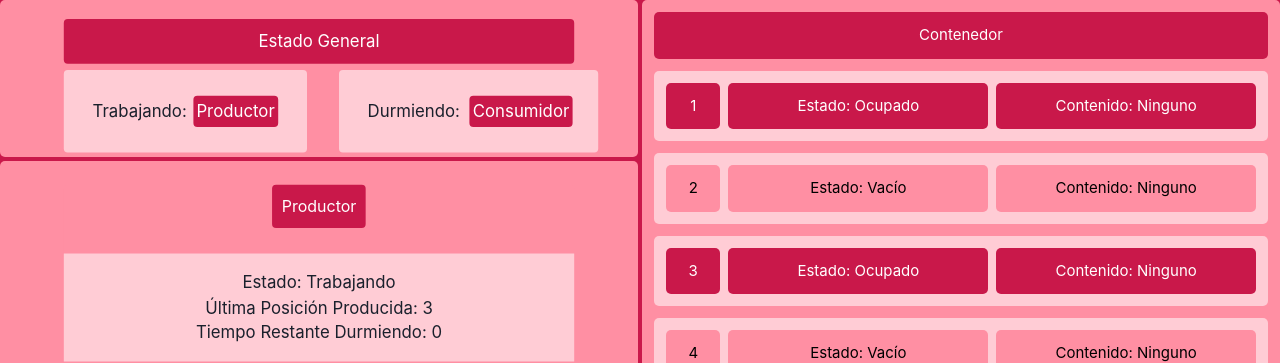
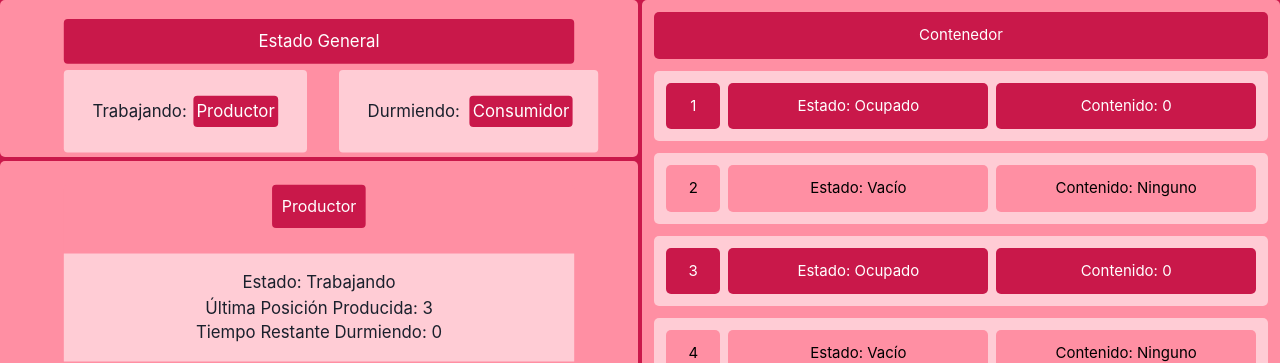
Before and after one commit to Alan-Rodz/SemSOTarea12, a Next.js app: page / in a window 1280 px wide. Shown: the top 363 px of the page. Built offline with nearby package versions, Linux system fonts and the light colour scheme.

Commit message:
fix 0 === undefined issue

```diff
--- a/component/Entrada.tsx
+++ b/component/Entrada.tsx
@@ -9,7 +9,6 @@ export const Entrada: React.FC<Props> = ({ entrada, indice }) => {
   // --- State --------------------------------------------------------------------
   const colorEntrada = entrada.estado === 'Vacío' ? GLOBAL_COLOR : GLOBAL_SECONDARY_COLOR;
   const colorTexto = entrada.estado === 'Vacío' ? 'black' : 'white';
-
   // --- UI -----------------------------------------------------------------------
   return (
     <>
@@ -53,7 +52,7 @@ export const Entrada: React.FC<Props> = ({ entrada, indice }) => {
             color={colorTexto}
           >
             <Center>
-              {`Contenido: ${entrada.contenido ? entrada.contenido : 'Ninguno'}`}
+              {`Contenido: ${entrada.contenido || entrada.contenido === 0 ? entrada.contenido : 'Ninguno'}`}
             </Center>
           </Box>
         </Flex>
```
